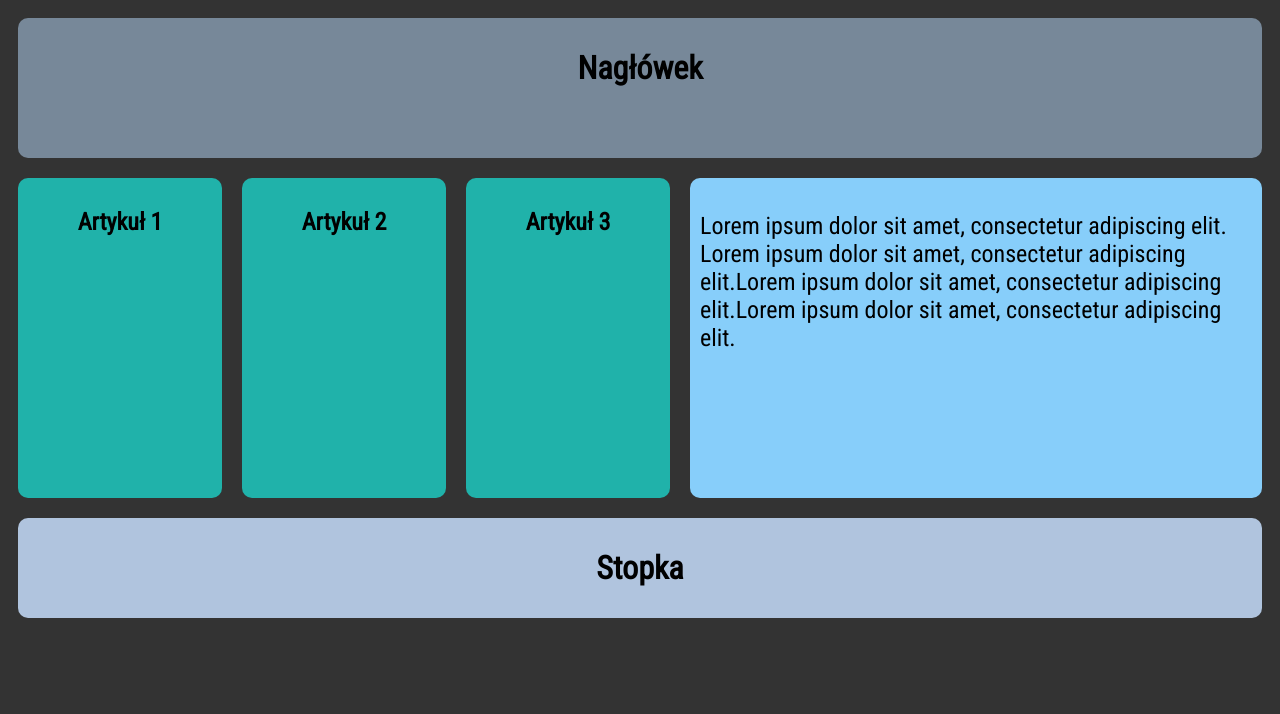
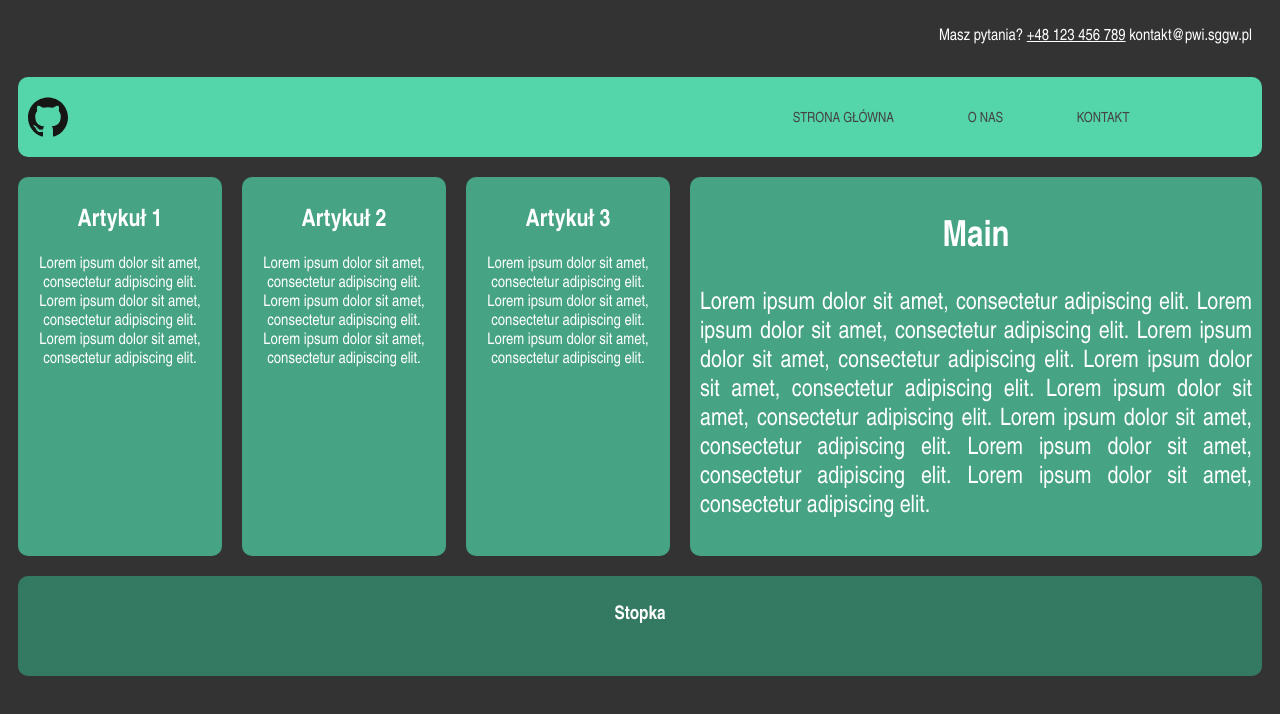
Before and after one commit to pinionszki/PWI2, a plain HTML site: page index.html in a window 1280 px wide. Drawn offline with Linux system fonts and the light colour scheme.

Commit message:
Navbar + nowa kolorystyka

```diff
--- a/index.html
+++ b/index.html
@@ -1,34 +1,74 @@
 <!DOCTYPE html>
-<html>
+<html lang="pl-PL">
 <head>
 	<meta charset="utf-8">
-	<meta name="viewport" content="width=device-width, initial-scale=1.0" />
-	<link rel="preconnect" href="https://fonts.gstatic.com">
-	<link href="https://fonts.googleapis.com/css2?family=Roboto+Condensed&display=swap" rel="stylesheet">
+	<link rel="icon" href="logo.svg" type="image/x-icon" />
 	<link rel="stylesheet" type="text/css" href="style.css" />
 	<title>PWI - 2</title>
 </head>
-<body style="background-color:#333333;">
-	<div class="wrapper">
-		<header class="header">
-			<h1>Nagłówek</h1>
-		</header>
-		<article class="main">
+<body>
+	<div class="page">
+		<div class="top-header">
+			<span>Masz pytania?</span>
+			<span class="phone-top"> <a href="tel:+48123456789">+48 123 456 789</a></span>
+			<span class="mail-top"> <a>kontakt@pwi.sggw.pl</a></span>
+		</div>
+		<div class="header">
+			<img src="logo.svg" alt="logo" class="logo">
+			<div class="navbar">
+				<nav>
+					<li>
+						<a href="">Strona główna</a>
+					</li>
+					<li>
+						<a href="">O nas</a>
+					</li>
+					<li>
+						<a href="">Kontakt</a>
+					</li>
+				</nav>
+			</div>
+		</div>
+		<div class="main">
+			<h2 style="text-align: center;">Main</h2>
 			<p>
-				Lorem ipsum dolor sit amet, consectetur adipiscing elit. Lorem ipsum dolor sit amet, consectetur adipiscing elit.Lorem ipsum dolor sit amet, consectetur adipiscing elit.Lorem ipsum dolor sit amet, consectetur adipiscing elit.
-		</article>
-		<aside class="aside aside1">
-			<h1>Artykuł 1</h1>
-		</aside>
-		<aside class="aside aside2">
-			<h1>Artykuł 2</h1>
-		</aside>
-		<aside class="aside aside3">
-			<h1>Artykuł 3</h1>
-		</aside>
-		<footer class="footer">
-			<h1>Stopka</h1>
-		</footer>
+				Lorem ipsum dolor sit amet, consectetur adipiscing elit.
+				Lorem ipsum dolor sit amet, consectetur adipiscing elit.
+				Lorem ipsum dolor sit amet, consectetur adipiscing elit.
+				Lorem ipsum dolor sit amet, consectetur adipiscing elit.
+				Lorem ipsum dolor sit amet, consectetur adipiscing elit.
+				Lorem ipsum dolor sit amet, consectetur adipiscing elit.
+				Lorem ipsum dolor sit amet, consectetur adipiscing elit.
+				Lorem ipsum dolor sit amet, consectetur adipiscing elit.
+			</p>
+		</div>
+		<div class="aside aside1">
+			<h2>Artykuł 1</h2>
+			<p>
+				Lorem ipsum dolor sit amet, consectetur adipiscing elit.
+				Lorem ipsum dolor sit amet, consectetur adipiscing elit.
+				Lorem ipsum dolor sit amet, consectetur adipiscing elit.
+			</p>
+		</div>
+		<div class="aside aside2">
+			<h2>Artykuł 2</h2>
+			<p>
+				Lorem ipsum dolor sit amet, consectetur adipiscing elit.
+				Lorem ipsum dolor sit amet, consectetur adipiscing elit.
+				Lorem ipsum dolor sit amet, consectetur adipiscing elit.
+			</p>
+		</div>
+		<div class="aside aside3">
+			<h2>Artykuł 3</h2>
+			<p>
+				Lorem ipsum dolor sit amet, consectetur adipiscing elit.
+				Lorem ipsum dolor sit amet, consectetur adipiscing elit.
+				Lorem ipsum dolor sit amet, consectetur adipiscing elit.
+			</p>
+		</div>
+		<div class="footer">
+			<h3>Stopka</h3>
+		</div>
 	</div>
 </body>
 </html>
--- a/style.css
+++ b/style.css
@@ -1,43 +1,86 @@
-.wrapper{
+body{
+	background-color: #333333;
+}
+
+.page{
 	display: flex;
 	flex-flow: row wrap;
 	text-align : center;
-	font-family: 'Roboto Condensed', sans-serif;
+	font-family: "Arial Narrow", sans-serif;
+	color: white;
 }
 
-.wrapper > * {
+.top-header{
+	text-align: right;
+}
+
+.page > * {
 	padding: 10px;
 	margin: 10px;
 	flex: 1 100%;
 	border-radius: 10px;
 }
 
+a{
+	color: white;
+}
+
+.navbar{
+	width: 80%;
+	margin: 0 auto;
+}
+
 .header{
-	background: lightslategray;
-	height: 120px;
+  background: #55d6aa;
+}
+
+.logo{
+  float: left;
+  padding: 10px 0;
+  width: 40px;
+  height: 40px;
+}
+
+nav{
+  float: right;
+}
+
+nav li{
+	display: inline-block;
+	margin-left: 70px;
+	padding-top: 23px;
+	position: relative;
+}
+
+nav a{
+	color: #444;
+	text-decoration: none;
+	text-transform: uppercase;
+	font-size: 14px;
 }
 
 .main{
-	text-align: left;
-	background: lightskyblue;
-	height: 300px;
+	text-align: justify;
+	background: #46a384;
 	font-size: 24px;
+	padding: 10px;
 }
 
 .aside1{
-	background: lightseagreen;
+
+	background: #46a384;
 }
+.aside2{
 
-.aside2{
-	background: lightseagreen;
+	background: #46a384;
 }
+.aside3{
 
-.aside3{
-	background: lightseagreen;
+	background: #46a384;
 }
 
 .footer{
-	background: lightsteelblue;
+	background: #347a63;
 	height: 80px;
 }
 
```
Also changed, not shown: logo.svg (added).
